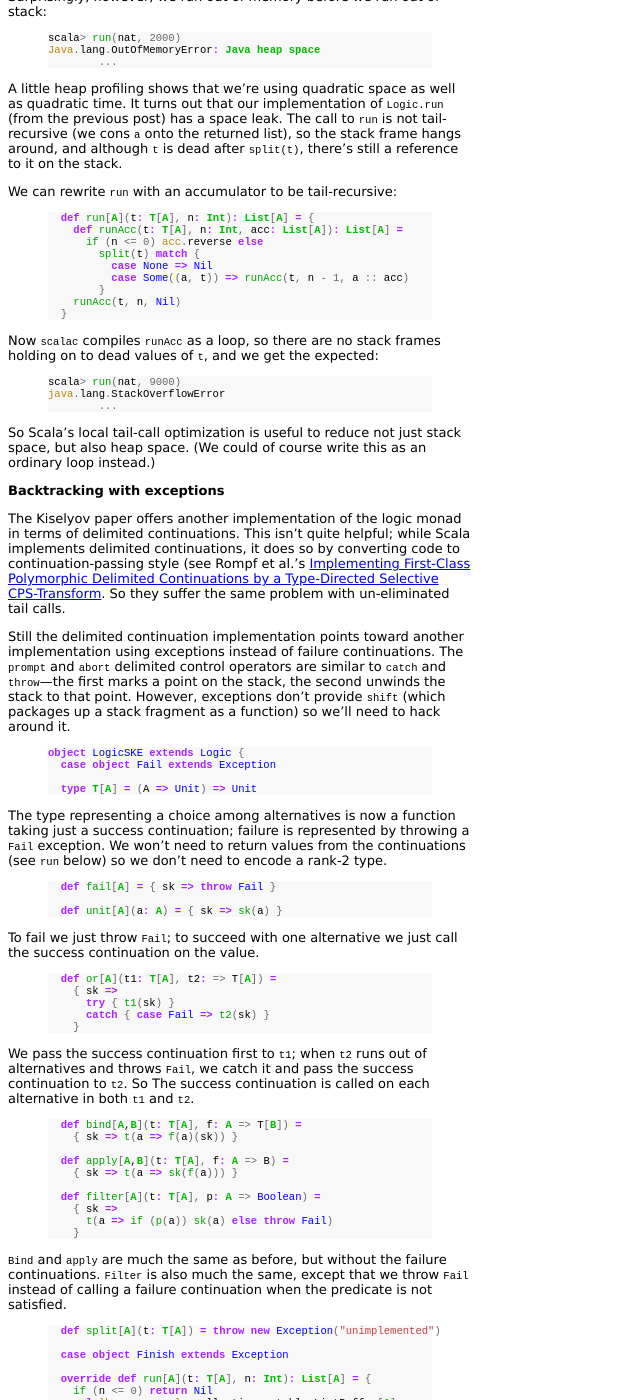
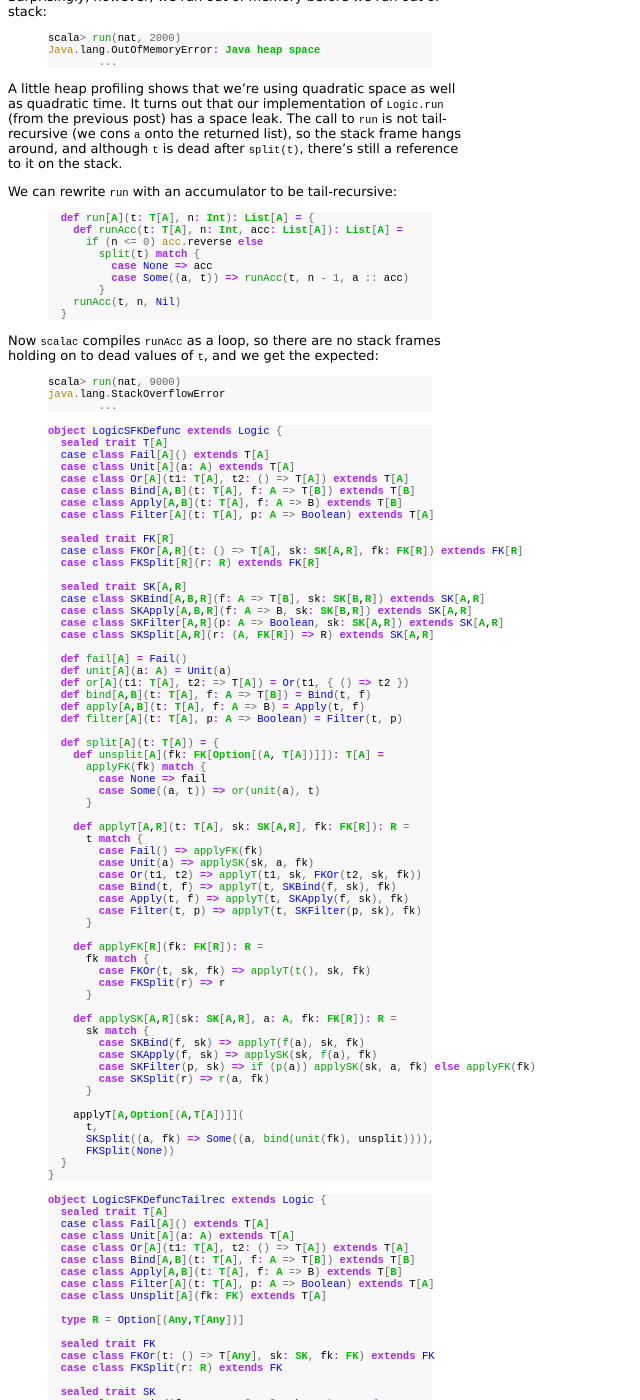
Before and after one commit to jaked/ambassadortothecomputers.blogspot.com, a Jekyll site: the page built from _posts/2011-04-14-logic-programming-in-scala-2.markdown, in a window 1280 px wide and 1400 px high, scrolled down 2832 px. Shown: the whole window, without its empty margins (0-640 px from the left). Built offline with Jekyll 4.4.1, drawn with Linux system fonts in a browser that asks for light colours; some of the changed text lies outside the part shown.

Commit message:
more checkpoint

```diff
--- a/_posts/2011-04-14-logic-programming-in-scala-2.markdown
+++ b/_posts/2011-04-14-logic-programming-in-scala-2.markdown
@@ -219,7 +219,7 @@ choice of alternatives no results are memoized; to compute each
 successive number in `nat` all the previous ones must be
 recomputed. So the running time of `run(nat, N)` is O(N<sup>2</sup>).
 
-<b>Tail recursion and heap space</b>
+<b>Tail recursion and defunctionalization</b>
 
 The previous implementation isn't very efficient in Scala. One problem
 is its use of continuation-passing style: because Scala doesn't
@@ -251,7 +251,7 @@ We can rewrite `run` with an accumulator to be tail-recursive:
     def runAcc(t: T[A], n: Int, acc: List[A]): List[A] =
       if (n <= 0) acc.reverse else
         split(t) match {
-          case None => Nil
+          case None => acc
           case Some((a, t)) => runAcc(t, n - 1, a :: acc)
         }
     runAcc(t, n, Nil)
@@ -267,123 +267,157 @@ java.lang.StackOverflowError
 	...
 {% endhighlight %}
 
-So Scala's local tail-call optimization is useful to reduce not just
-stack space, but also heap space. (We could of course write this as an
-ordinary loop instead.)
+{% highlight scala %}
+object LogicSFKDefunc extends Logic {
+  sealed trait T[A]
+  case class Fail[A]() extends T[A]
+  case class Unit[A](a: A) extends T[A]
+  case class Or[A](t1: T[A], t2: () => T[A]) extends T[A]
+  case class Bind[A,B](t: T[A], f: A => T[B]) extends T[B]
+  case class Apply[A,B](t: T[A], f: A => B) extends T[B]
+  case class Filter[A](t: T[A], p: A => Boolean) extends T[A]
 
-<b>Backtracking with exceptions</b>
+  sealed trait FK[R]
+  case class FKOr[A,R](t: () => T[A], sk: SK[A,R], fk: FK[R]) extends FK[R]
+  case class FKSplit[R](r: R) extends FK[R]
 
-The Kiselyov paper offers another implementation of the logic monad in
-terms of delimited continuations. This isn't quite helpful; while
-Scala implements delimited continuations, it does so by converting
-code to continuation-passing style (see Rompf et al.'s
-[Implementing First-Class Polymorphic Delimited Continuations by a Type-Directed Selective CPS-Transform](http://lamp.epfl.ch/~rompf/continuations-icfp09.pdf).
-So they suffer the same problem with un-eliminated tail calls.
+  sealed trait SK[A,R]
+  case class SKBind[A,B,R](f: A => T[B], sk: SK[B,R]) extends SK[A,R]
+  case class SKApply[A,B,R](f: A => B, sk: SK[B,R]) extends SK[A,R]
+  case class SKFilter[A,R](p: A => Boolean, sk: SK[A,R]) extends SK[A,R]
+  case class SKSplit[A,R](r: (A, FK[R]) => R) extends SK[A,R]
 
-Still the delimited continuation implementation points toward another
-implementation using exceptions instead of failure continuations. The
-`prompt` and `abort` delimited control operators are similar to
-`catch` and `throw`---the first marks a point on the stack, the second
-unwinds the stack to that point. However, exceptions don't provide
-`shift` (which packages up a stack fragment as a function) so we'll
-need to hack around it.
+  def fail[A] = Fail()
+  def unit[A](a: A) = Unit(a)
+  def or[A](t1: T[A], t2: => T[A]) = Or(t1, { () => t2 })
+  def bind[A,B](t: T[A], f: A => T[B]) = Bind(t, f)
+  def apply[A,B](t: T[A], f: A => B) = Apply(t, f)
+  def filter[A](t: T[A], p: A => Boolean) = Filter(t, p)
 
-{% highlight scala %}
-object LogicSKE extends Logic {
-  case object Fail extends Exception
+  def split[A](t: T[A]) = {
+    def unsplit[A](fk: FK[Option[(A, T[A])]]): T[A] =
+      applyFK(fk) match {
+        case None => fail
+        case Some((a, t)) => or(unit(a), t)
+      }
 
-  type T[A] = (A => Unit) => Unit
-{% endhighlight %}
+    def applyT[A,R](t: T[A], sk: SK[A,R], fk: FK[R]): R =
+      t match {
+        case Fail() => applyFK(fk)
+        case Unit(a) => applySK(sk, a, fk)
+        case Or(t1, t2) => applyT(t1, sk, FKOr(t2, sk, fk))
+        case Bind(t, f) => applyT(t, SKBind(f, sk), fk)
+        case Apply(t, f) => applyT(t, SKApply(f, sk), fk)
+        case Filter(t, p) => applyT(t, SKFilter(p, sk), fk)
+      }
 
-The type representing a choice among alternatives is now a function
-taking just a success continuation; failure is represented by throwing
-a `Fail` exception. We won't need to return values from the
-continuations (see `run` below) so we don't need to encode a rank-2
-type.
+    def applyFK[R](fk: FK[R]): R =
+      fk match {
+        case FKOr(t, sk, fk) => applyT(t(), sk, fk)
+        case FKSplit(r) => r
+      }
 
-{% highlight scala %}
-  def fail[A] = { sk => throw Fail }
+    def applySK[A,R](sk: SK[A,R], a: A, fk: FK[R]): R =
+      sk match {
+        case SKBind(f, sk) => applyT(f(a), sk, fk)
+        case SKApply(f, sk) => applySK(sk, f(a), fk)
+        case SKFilter(p, sk) => if (p(a)) applySK(sk, a, fk) else applyFK(fk)
+        case SKSplit(r) => r(a, fk)
+      }
 
-  def unit[A](a: A) = { sk => sk(a) }
-{% endhighlight %}
-
-To fail we just throw `Fail`; to succeed with one alternative we just
-call the success continuation on the value.
-
-{% highlight scala %}
-  def or[A](t1: T[A], t2: => T[A]) =
-    { sk =>
-      try { t1(sk) }
-      catch { case Fail => t2(sk) }
-    }
-{% endhighlight %}
-
-We pass the success continuation first to `t1`; when `t2` runs out of
-alternatives and throws `Fail`, we catch it and pass the success
-continuation to `t2`. So The success continuation is called on each
-alternative in both `t1` and `t2`.
-
-{% highlight scala %}
-  def bind[A,B](t: T[A], f: A => T[B]) =
-    { sk => t(a => f(a)(sk)) }
-
-  def apply[A,B](t: T[A], f: A => B) =
-    { sk => t(a => sk(f(a))) }
-
-  def filter[A](t: T[A], p: A => Boolean) =
-    { sk =>
-      t(a => if (p(a)) sk(a) else throw Fail)
-    }
-{% endhighlight %}
-
-`Bind` and `apply` are much the same as before, but without the
-failure continuations. `Filter` is also much the same, except that we
-throw `Fail` instead of calling a failure continuation when the
-predicate is not satisfied.
-
-{% highlight scala %}
-  def split[A](t: T[A]) = throw new Exception("unimplemented")
-
-  case object Finish extends Exception
-
-  override def run[A](t: T[A], n: Int): List[A] = {
-    if (n <= 0) return Nil
-    val lb = new scala.collection.mutable.ListBuffer[A]
-    def sk(a: A) = {
-      lb += a
-      throw (if (lb.size < n) Fail else Finish)
-    }
-    try {
-      t(sk)
-      throw new Exception("not reached")
-    }
-    catch { case Fail | Finish => lb.result }
+    applyT[A,Option[(A,T[A])]](
+      t,
+      SKSplit((a, fk) => Some((a, bind(unit(fk), unsplit)))),
+      FKSplit(None))
   }
 }
 {% endhighlight %}
 
-Here's where things get hacky. It's difficult to implement `split`
-using exceptions (see `LogicSKE2` in the
-[complete code](https://github.com/jaked/ambassadortothecomputers.blogspot.com/tree/master/_code/scala-logic)
-for an attempt---it works but is very slow). Instead we implement
-`run` directly: every time the success continuation is called we
-append the result to a mutable list. When we have enough results we
-throw `Finish` to stop generating them.
+{% highlight scala %}
+object LogicSFKDefuncTailrec extends Logic {
+  sealed trait T[A]
+  case class Fail[A]() extends T[A]
+  case class Unit[A](a: A) extends T[A]
+  case class Or[A](t1: T[A], t2: () => T[A]) extends T[A]
+  case class Bind[A,B](t: T[A], f: A => T[B]) extends T[B]
+  case class Apply[A,B](t: T[A], f: A => B) extends T[B]
+  case class Filter[A](t: T[A], p: A => Boolean) extends T[A]
+  case class Unsplit[A](fk: FK) extends T[A]
 
-(In the paper, `split` is used to implement search strategies other
-than the depth-first strategy we use here; if you want to play with
-those you can use `LogicSFK`.)
+  type R = Option[(Any,T[Any])]
 
-Now we make better use of the stack:
+  sealed trait FK
+  case class FKOr(t: () => T[Any], sk: SK, fk: FK) extends FK
+  case class FKSplit(r: R) extends FK
 
-{% highlight scala %}
-scala> run(nat, 15000)
-res0: List[Int] = List(0, 1, 2, 3, 4, 5, 6, 7, 8, 9, ...
+  sealed trait SK
+  case class SKBind(f: Any => T[Any], sk: SK) extends SK
+  case class SKApply(f: Any => Any, sk: SK) extends SK
+  case class SKFilter(p: Any => Boolean, sk: SK) extends SK
+  case class SKSplit(r: (Any, FK) => R) extends SK
+
+  sealed trait K
+  case object KReturn extends K
+  case class KUnsplit(sk: SK, fk: FK, k: K) extends K
+
+  def fail[A] = Fail()
+  def unit[A](a: A) = Unit(a)
+  def or[A](t1: T[A], t2: => T[A]) = Or(t1, { () => t2 })
+  def bind[A,B](t: T[A], f: A => T[B]) = Bind(t, f)
+  def apply[A,B](t: T[A], f: A => B) = Apply(t, f)
+  def filter[A](t: T[A], p: A => Boolean) = Filter(t, p)
+
+  def split[A](t2: T[A]): Option[(A,T[A])] = {
+    var app = 1
+    var t = t2.asInstanceOf[T[Any]]
+    var a: Any = null
+    var r: R = null
+    var sk: SK = SKSplit((a, fk) => Some((a, Unsplit(fk))))
+    var fk: FK = FKSplit(None)
+    var k: K = KReturn
+
+    while (true) {
+      (app: @annotation.switch) match {
+        case 0 => // applyK
+          k match {
+            case KReturn => return r.asInstanceOf[Option[(A,T[A])]]
+            case KUnsplit(sk2, fk2, k2) =>
+              r match {
+                case None => { app = 2; fk = fk2; k = k2 }
+                case Some((a2, t2)) => { app = 1; t = or(unit(a2), t2); sk = sk2; fk = fk2; k = k2 }
+              }
+          }
+
+        case 1 => // applyT
+          t match {
+            case Fail() => app = 2
+            case Unit(a2) => { a = a2; app = 3 }
+            case Or(t1, t2) => { t = t1; fk = FKOr(t2, sk, fk) }
+            case Bind(t2, f) => { t = t2; sk = SKBind(f, sk) }
+            case Apply(t2, f) => { t = t2; sk = SKApply(f, sk) }
+            case Filter(t2, p) => { t = t2; sk = SKFilter(p, sk) }
+            case Unsplit(fk2) => { app = 2; k = KUnsplit(sk, fk, k); fk = fk2 }
+          }
+
+        case 2 => // applyFK
+          fk match {
+            case FKOr(t2, sk2, fk2) => { app = 1; t = t2(); sk = sk2; fk = fk2 }
+            case FKSplit(r2) => { app = 0; r = r2 }
+          }
+
+        case 3 => // applySK
+          sk match {
+            case SKBind(f, sk2) => { app = 1; t = f(a); sk = sk2 }
+            case SKApply(f, sk2) => { sk = sk2; a = f(a) }
+            case SKFilter(p, sk2) => if (p(a)) sk = sk2 else app = 2
+            case SKSplit(rf) => { app = 0; r = rf(a, fk) }
+          }
+      }
+    }
+    throw new Exception("not reached")
+  }
+}
 {% endhighlight %}
-
-(The size at which `run` blows up varies a lot between runs, even in
-the same instance of the Scala top-level. I guess this has to do with
-optimiziations performed by the JVM's JIT compiler.)
 
 <b>State</b>
 
```
Also changed, not shown: _posts/2011-04-06-logic-programming-in-scala.markdown (+61 -4 lines), 8 other files.
